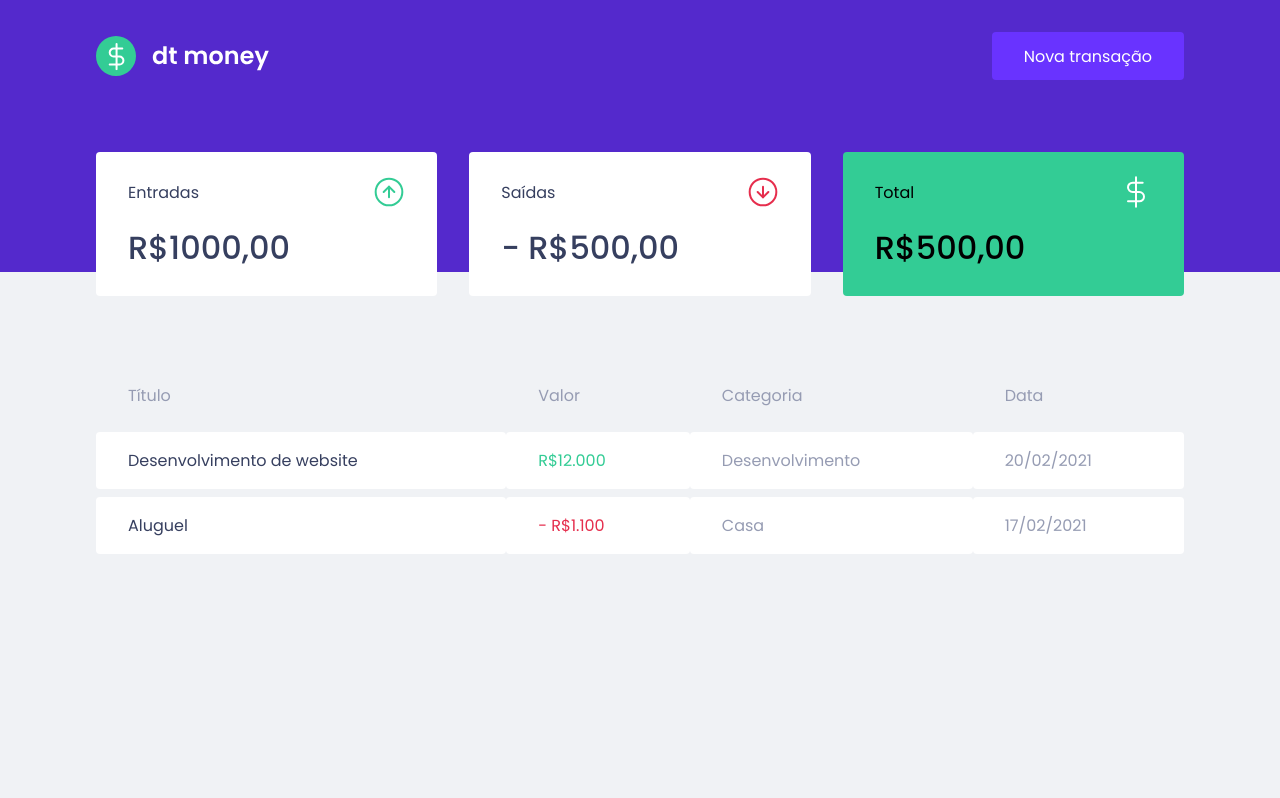
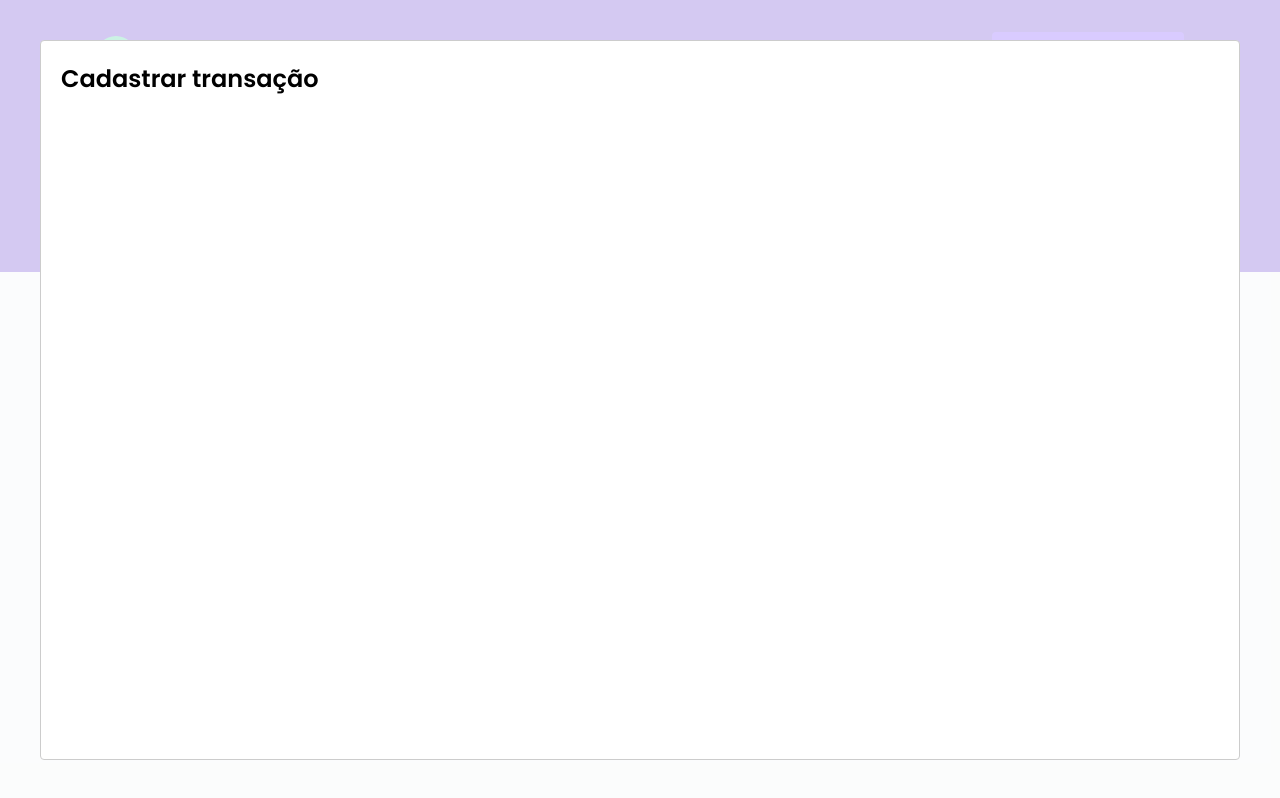
Before and after one commit to iwataniKenji/dtmoney, a React (Create React App) app: page / in a window 1280 px wide. Both pictures are taken after a click on the button "Nova transação". Built offline with nearby package versions, Linux system fonts and the light colour scheme; no server answers; what miragejs would draw is missing.

Commit message:
react-modal basic implementation

```diff
--- a/package.json
+++ b/package.json
@@ -3,9 +3,11 @@
   "version": "0.1.0",
   "private": true,
   "dependencies": {
+    "axios": "^0.26.1",
     "miragejs": "^0.1.43",
     "react": "^17.0.2",
     "react-dom": "^17.0.2",
+    "react-modal": "^3.14.4",
     "react-scripts": "5.0.0",
     "styled-components": "^5.3.3",
     "web-vitals": "^2.1.0"
@@ -18,6 +20,7 @@
     "@types/node": "^16.7.13",
     "@types/react": "^17.0.20",
     "@types/react-dom": "^17.0.9",
+    "@types/react-modal": "^3.13.1",
     "@types/styled-components": "^5.1.24",
     "typescript": "^4.4.2"
   },
--- a/src/App.tsx
+++ b/src/App.tsx
@@ -1,12 +1,36 @@
+import { useState } from 'react';
+import Modal from "react-modal";
 import { Dashboard } from "./components/Dashboard";
 import { Header } from "./components/Header";
 import { GlobalStyle } from "./styles/global";
 
+// acessibilidade -> referenciar o elemento root alertando impossibilidade de acesso aos elementos abaixo do modal
+Modal.setAppElement('#root');
+
 export function App() {
+  const [isNewTransactionModalOpen, setIsNewTransactionModalOpen] =
+    useState(false);
+
+  function handleOpenNewTransactionModal() {
+    setIsNewTransactionModalOpen(true);
+  }
+
+  function handleCloseNewTransactionModal() {
+    setIsNewTransactionModalOpen(false);
+  }
+
   return (
     <>
-      <Header />
+      <Header onOpenNewTransactionModal={handleOpenNewTransactionModal}/>
+
       <Dashboard />
+
+      <Modal
+        isOpen={isNewTransactionModalOpen}
+        onRequestClose={handleCloseNewTransactionModal}
+      >
+        <h2>Cadastrar transação</h2>
+      </Modal>
       <GlobalStyle />
     </>
   );
--- a/src/components/Header/index.tsx
+++ b/src/components/Header/index.tsx
@@ -1,12 +1,19 @@
 import logoImg from "../../assets/logo.svg";
+
 import { Container, Content } from "./styles";
 
-export function Header() {
+interface HeaderProps {
+  onOpenNewTransactionModal: () => void;
+}
+
+export function Header({onOpenNewTransactionModal}: HeaderProps) {
   return (
     <Container>
       <Content>
         <img src={logoImg} alt="dt money" />
-        <button type="button">Nova transação</button>
+        <button type="button" onClick={onOpenNewTransactionModal}>
+          Nova transação
+        </button>
       </Content>
     </Container>
   );
--- a/src/components/TransactionsTable/index.tsx
+++ b/src/components/TransactionsTable/index.tsx
@@ -1,12 +1,11 @@
 import { useEffect } from "react";
+import { api } from "../../services/api";
 import { Container } from "./styles";
 
 export function TransactionsTable() {
   // search api (once)
   useEffect(() => {
-    fetch("http://localhost:3000/api/transactions")
-      .then((response) => response.json())
-      .then((data) => console.log(data));
+    api.get("transactions").then((response) => console.log(response.data));
   }, []);
 
   return (
--- /dev/null
+++ b/src/services/api.ts
@@ -0,0 +1,7 @@
+import axios from "axios";
+
+// settar informações que são iguais em todas as requests
+export const api = axios.create({
+  // endereço que se repete em todas as requests
+  baseURL: 'http://localhost:3000/api',
+})
```
Also changed, not shown: 1 other file (tests, documents, lock files or other folders).
